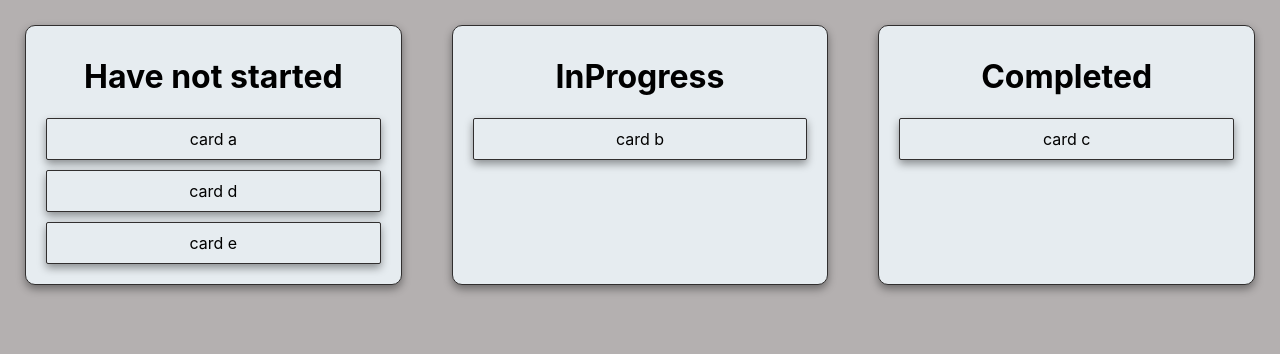
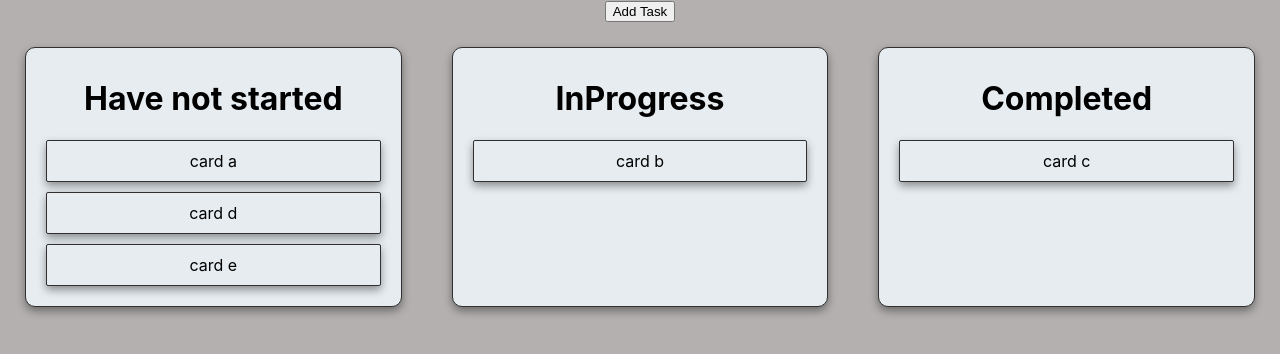
Before and after one commit to tdnicola/kanban-react, a React (Create React App) app: page / in a window 1280 px wide. Shown: the top 354 px of the page. Built offline with nearby package versions, Linux system fonts and the light colour scheme.

Commit message:
added modal for new tasks.

```diff
--- a/src/App.css
+++ b/src/App.css
@@ -7,7 +7,6 @@ body {
 }
 
 .App {
-  display: flex;
 }
 
 .card {
@@ -34,3 +33,26 @@ body {
     padding: 10px;
     width: 30%;
 }
+
+.columnGrid {
+  display: flex;
+}
+
+.modal {
+  position: fixed;
+  top: 0;
+  left: 0;
+  width:100%;
+  height: 100%;
+  background: rgba(0, 0, 0, 0.6);
+}
+
+.modal-main {
+  position:fixed;
+  background: white;
+  width: 80%;
+  height: auto;
+  top:50%;
+  left:50%;
+  transform: translate(-50%,-50%);
+}
--- a/src/App.js
+++ b/src/App.js
@@ -1,5 +1,6 @@
 import React, { useState } from 'react';
 import Column from './Column'
+import NewTask from './NewTask'
 import './App.css';
 
 function App() {
@@ -28,7 +29,13 @@ function App() {
         },
       ]
     )
+    const [addNew, setAddNew] = useState(false)
 
+
+    function onAddClick(e) {
+      e.preventDefault()
+      setAddNew(!addNew)
+    }
 
     function onDragStart (e, id, cardIndex, columnIndex) {
       // console.log('dragstart', id, "card index:" + cardIndex)
@@ -70,6 +77,12 @@ function App() {
 
   return (
     <div className="App">
+      <NewTask
+        onAddClick={onAddClick}
+        addNew={addNew}
+        setAddNew={setAddNew}
+      />
+      <div className='columnGrid'>
         {columns.map((column, columnIndex) => (
             <Column
               onDrop={onDrop}
@@ -82,6 +95,7 @@ function App() {
           ))
         }
         </div>
+    </div>
   );
 }
 
--- /dev/null
+++ b/src/NewTask.js
@@ -0,0 +1,32 @@
+import React, { useState } from 'react';
+import Column from './Column'
+import './App.css';
+
+
+
+export default ({
+    onAddClick,
+    addNew,
+    setAddNew,
+}) => (
+
+    <div className='addTask'>
+        <button onClick={e => onAddClick(e)}>
+            Add Task
+        </button>
+        <div className="newTasks">
+
+            {addNew && (
+                <div className='modal'>
+                    <div
+                        className='modal-main'
+                    >
+                        testing
+                        <button onClick={e => onAddClick(e)}>Close</button>
+
+                    </div>
+                </div>
+            )}
+        </div>
+    </div>
+)
```
Lines whose indentation alone changed are shown as unchanged.
